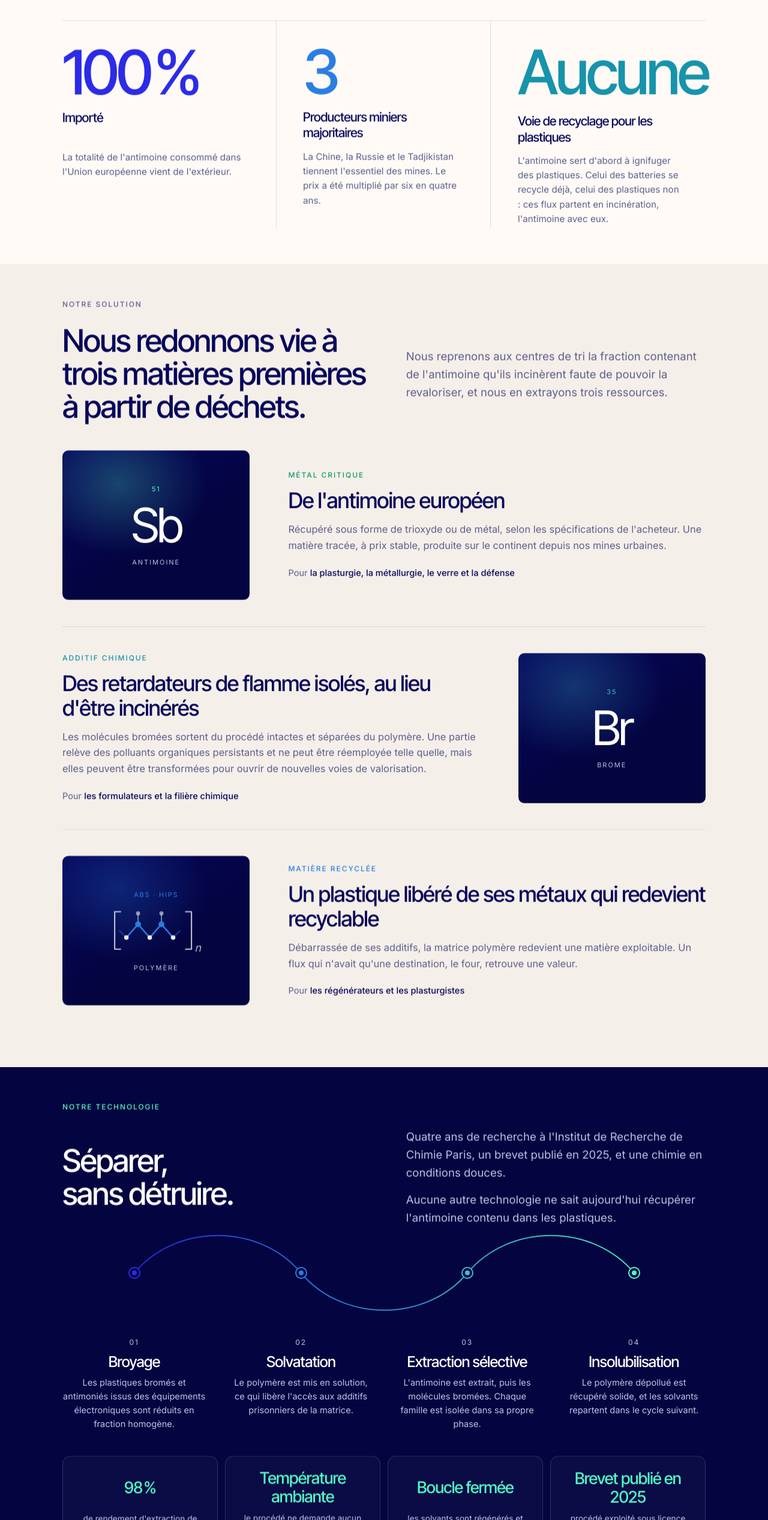
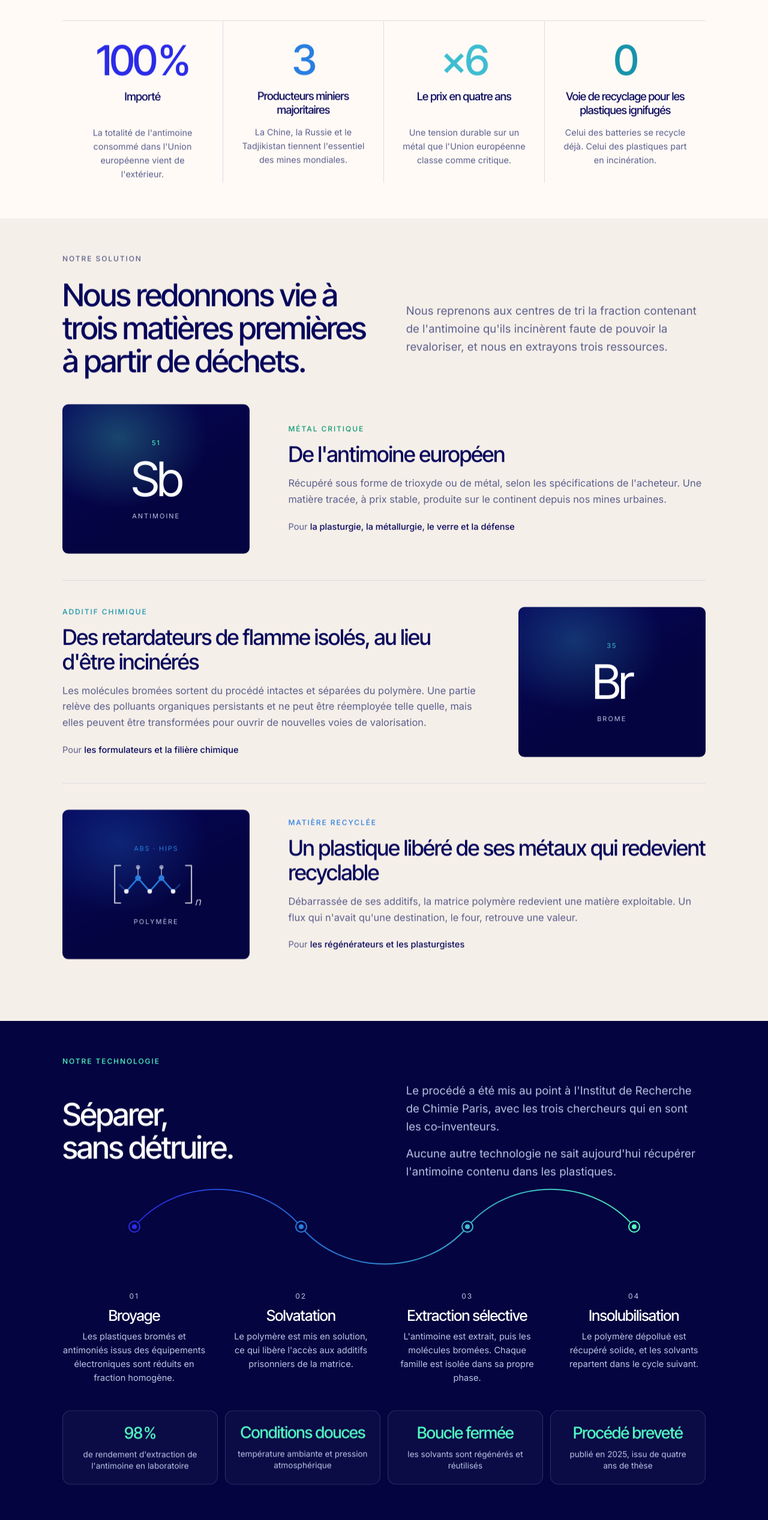
Before and after one commit to DeeeMines/deeemines-site, an Eleventy site: page src/index.njk in a window 1280 px wide. Shown: the part 1157-3691 px from the top of the page at 60% size. Built offline with nearby package versions, Linux system fonts and the light colour scheme; Eleventy itself is replaced by a stand-in of ours; files that its build step writes are made by us from their sources.

Commit message:
conditions douces

```diff
--- a/src/_data/statique.json
+++ b/src/_data/statique.json
@@ -171,9 +171,6 @@
   "Ce métal critique entre dans les batteries, les câbles, les écrans tactiles, les panneaux solaires et les munitions.": "This critical metal goes into batteries, cables, touchscreens, solar panels and ammunition.",
   "En fin de vie, faute de solution de recyclage, ces produits partent à l'incinérateur avec l'antimoine qu'ils contiennent.": "At end of life, with no recycling route, these products go to the incinerator along with the antimony they contain.",
   "Producteurs miniers majoritaires": "Dominant mining producers",
-  "Aucune": "None",
-  "L'antimoine sert d'abord à ignifuger des plastiques. Celui des batteries se recycle déjà, celui des plastiques non : ces flux partent en incinération, l'antimoine avec eux.": "Antimony is used first to make plastics flame retardant. The antimony in batteries is already recycled; the antimony in plastics is not. Those streams are incinerated, and the antimony with them.",
-  "Quatre ans de recherche à l'Institut de Recherche de Chimie Paris, un brevet publié en 2025, et une chimie en conditions douces.": "Four years of research at the Institut de Recherche de Chimie Paris, a patent published in 2025, and a chemistry that works under mild conditions.",
   "Concours et distinctions": "Awards and distinctions",
   "Lauréat du concours i-PhD": "Winner of the i-PhD award",
   "Morvan Gaudin, distingué par Bpifrance pour la thèse à l'origine du procédé.": "Morvan Gaudin, recognised by Bpifrance for the thesis behind the process.",
@@ -202,16 +199,19 @@
   "Toutes les actualités": "All news",
   "DeeeMines est fondée par deux ingénieurs issus de l'université Paris Sciences & Lettres, entourés des trois chercheurs co-inventeurs du brevet, à l'Institut de Recherche de Chimie Paris.": "DeeeMines was founded by two engineers from Paris Sciences & Lettres university, alongside the three researchers who co-invented the patent at the Institut de Recherche de Chimie Paris.",
   "Un métalloïde discret, présent dans presque tous les objets électriques du quotidien, extrait à l'autre bout du monde, que l'Europe utilise puis incinère.": "A quiet metalloid, present in almost every electrical object we use, mined on the other side of the world, that Europe uses and then burns.",
-  "Voie de recyclage pour les plastiques": "Recycling route for plastics",
   "de rendement d'extraction de l'antimoine en laboratoire": "antimony extraction yield in the laboratory",
-  "Température ambiante": "Room temperature",
-  "le procédé ne demande aucun chauffage": "the process needs no heating at all",
   "Boucle fermée": "Closed loop",
   "les solvants sont régénérés et réutilisés": "the solvents are regenerated and reused",
-  "Brevet publié en 2025": "Patent published in 2025",
-  "procédé exploité sous licence": "process used under licence",
   "Nous récupérons ces plastiques (déchets électroniques, bâches, câbles) avant l'incinérateur.": "We take these plastics (electronic waste, technical covers, cables) before they reach the incinerator.",
   "Grâce à notre procédé breveté, nous en extrayons l'antimoine et les composés bromés, que nous remettons sur le marché européen.": "With our patented process we extract the antimony and the brominated compounds, and put them back on the European market.",
   "Les conditions douces de température et de pression permettent aussi de recycler le plastique une fois purifié.": "The mild temperature and pressure conditions also allow the plastic itself to be recycled once purified.",
-  "La Chine, la Russie et le Tadjikistan tiennent l'essentiel des mines. Le prix a été multiplié par six en quatre ans.": "China, Russia and Tajikistan hold most of the mines. The price has risen sixfold in four years."
+  "La Chine, la Russie et le Tadjikistan tiennent l'essentiel des mines mondiales.": "China, Russia and Tajikistan hold most of the world's mines.",
+  "Le prix en quatre ans": "The price over four years",
+  "Une tension durable sur un métal que l'Union européenne classe comme critique.": "Lasting pressure on a metal the European Union lists as critical.",
+  "Voie de recyclage pour les plastiques ignifugés": "Recycling route for flame-retarded plastics",
+  "Celui des batteries se recycle déjà. Celui des plastiques part en incinération.": "The antimony in batteries is already recycled. The antimony in plastics goes to incineration.",
+  "publié en 2025, issu de quatre ans de thèse": "published in 2025, from four years of doctoral research",
+  "Conditions douces": "Mild conditions",
+  "température ambiante et pression atmosphérique": "room temperature and atmospheric pressure",
+  "Le procédé a été mis au point à l'Institut de Recherche de Chimie Paris, avec les trois chercheurs qui en sont les co‑inventeurs.": "The process was developed at the Institut de Recherche de Chimie Paris, with the three researchers who co-invented it."
 }
--- a/src/_includes/styles.njk
+++ b/src/_includes/styles.njk
@@ -104,7 +104,6 @@ header{position:sticky;top:0;z-index:50;background:rgba(255,250,246,.92);
 .stmt .lead,.stmt p.lead{max-width:none}
 @media(max-width:880px){.stmt{grid-template-columns:1fr}}
 .stmt h2{max-width:22ch}
-.fig .n-mot{font-size:clamp(38px,4.6vw,62px);letter-spacing:-.045em;padding-bottom:.06em}
 .figs{margin-top:clamp(28px,3.2vw,44px);border-top:1px solid var(--line);
   display:grid;grid-template-columns:repeat(3,minmax(0,1fr))}
 .fig{padding:38px 44px 4px;border-right:1px solid var(--line);display:flex;flex-direction:column}
@@ -115,7 +114,31 @@ header{position:sticky;top:0;z-index:50;background:rgba(255,250,246,.92);
 .fig .k{margin-top:16px;font-family:var(--disp);font-size:clamp(18px,1.75vw,21px);
   font-weight:500;letter-spacing:-.03em;line-height:1.25;min-height:2.5em;
   display:flex;align-items:flex-start}
-.fig p{margin-top:14px;font-size:15.2px;line-height:1.6;color:var(--soft);max-width:36ch}
+.fig p{margin-top:14px;font-size:15.2px;line-height:1.6;color:var(--soft);max-width:36ch;min-height:4.8em}
+/* Quatre colonnes : chacune perd un quart de sa largeur. Les chiffres, les
+   marges intérieures et les libellés se resserrent en conséquence. */
+.figs-4{grid-template-columns:repeat(4,minmax(0,1fr))}
+.figs-4 .fig{padding:34px 26px 4px;text-align:center;align-items:center}
+.figs-4 .fig:first-child{padding-left:26px}
+.figs-4 .fig .n{justify-content:center}
+.figs-4 .fig .k{justify-content:center;text-align:center}
+.figs-4 .fig p{margin-left:auto;margin-right:auto}
+.figs-4 .fig .n{font-size:clamp(48px,5.4vw,78px)}
+.figs-4 .fig .k{font-size:clamp(16px,1.5vw,18.5px);min-height:2.5em}
+.figs-4 .fig p{font-size:14.4px;min-height:4.8em}
+@media(max-width:1080px){
+  .figs-4{grid-template-columns:repeat(2,minmax(0,1fr))}
+  .figs-4 .fig:nth-child(2n){border-right:0}
+  .figs-4 .fig:nth-child(-n+2){border-bottom:1px solid var(--line)}
+  .figs-4 .fig:nth-child(n+3){padding-top:34px}
+  .figs-4 .fig:nth-child(3){padding-left:0}
+}
+@media(max-width:620px){
+  .figs-4{grid-template-columns:1fr}
+  .figs-4 .fig{border-right:0;border-bottom:1px solid var(--line);padding:30px 0 26px}
+  .figs-4 .fig .k,.figs-4 .fig p{min-height:0}
+}
+
 @media(max-width:880px){
   .figs{grid-template-columns:1fr}
   .fig{border-right:0;border-bottom:1px solid var(--line);padding:30px 0 26px}
@@ -179,10 +202,10 @@ header{position:sticky;top:0;z-index:50;background:rgba(255,250,246,.92);
 @media(max-width:880px){.chips{grid-template-columns:1fr 1fr}}
 @media(max-width:520px){.chips{grid-template-columns:1fr}}
 .chip{border:1px solid var(--line-d);border-radius:14px;padding:22px 20px 20px;text-align:center;
-  background:rgba(255,255,255,.03)}
+  background:rgba(255,255,255,.03);display:flex;flex-direction:column}
 .chip b{display:block;font-family:var(--disp);font-weight:500;letter-spacing:-.03em;
   font-size:clamp(21px,2.2vw,27px);line-height:1.14;color:var(--mint);margin-bottom:10px;
-  min-height:2.28em;display:flex;align-items:center;justify-content:center;text-align:center}
+  min-height:1.14em;display:flex;align-items:center;justify-content:center;text-align:center}
 .chip span{display:block;font-size:13.6px;line-height:1.45;color:var(--soft-dark)}
 
 .dist{display:grid;grid-template-columns:1fr 1fr;gap:clamp(24px,3.4vw,54px);margin-top:22px}
--- a/src/index.njk
+++ b/src/index.njk
@@ -41,7 +41,7 @@ ogTitre: "DeeeMines"
       </div>
     </div>
 
-    <div class="figs">
+    <div class="figs figs-4">
       <div class="fig" style="--c:var(--blue)">
         <div class="n">100&#8239;%</div>
         <div class="k">Importé</div>
@@ -50,12 +50,17 @@ ogTitre: "DeeeMines"
       <div class="fig" style="--c:var(--azure)">
         <div class="n">3</div>
         <div class="k">Producteurs miniers majoritaires</div>
-        <p>La Chine, la Russie et le Tadjikistan tiennent l'essentiel des mines. Le prix a été multiplié par six en quatre ans.</p>
+        <p>La Chine, la Russie et le Tadjikistan tiennent l'essentiel des mines mondiales.</p>
+      </div>
+      <div class="fig" style="--c:var(--cyan)">
+        <div class="n">&#215;6</div>
+        <div class="k">Le prix en quatre ans</div>
+        <p>Une tension durable sur un métal que l'Union européenne classe comme critique.</p>
       </div>
       <div class="fig" style="--c:var(--cyan-d)">
-        <div class="n n-mot">Aucune</div>
-        <div class="k">Voie de recyclage pour les plastiques</div>
-        <p>L'antimoine sert d'abord à ignifuger des plastiques. Celui des batteries se recycle déjà, celui des plastiques non : ces flux partent en incinération, l'antimoine avec eux.</p>
+        <div class="n">0</div>
+        <div class="k">Voie de recyclage pour les plastiques ignifugés</div>
+        <p>Celui des batteries se recycle déjà. Celui des plastiques part en incinération.</p>
       </div>
     </div>
   </div>
@@ -149,7 +154,7 @@ ogTitre: "DeeeMines"
     <div class="stmt">
       <h2 style="color:#fff">Séparer,<br>sans détruire.</h2>
       <div class="lead">
-        <p>Quatre ans de recherche à l'Institut de Recherche de Chimie Paris, un brevet publié en 2025, et une chimie en conditions douces.</p>
+        <p>Le procédé a été mis au point à l'Institut de Recherche de Chimie Paris, avec les trois chercheurs qui en sont les co‑inventeurs.</p>
         <p>Aucune autre technologie ne sait aujourd'hui récupérer l'antimoine contenu dans les plastiques.</p>
       </div>
     </div>
@@ -197,9 +202,9 @@ ogTitre: "DeeeMines"
 
     <div class="chips">
       <div class="chip"><b>98&#8239;%</b><span>de rendement d'extraction de l'antimoine en laboratoire</span></div>
-      <div class="chip"><b>Température ambiante</b><span>le procédé ne demande aucun chauffage</span></div>
+      <div class="chip"><b>Conditions douces</b><span>température ambiante et pression atmosphérique</span></div>
       <div class="chip"><b>Boucle fermée</b><span>les solvants sont régénérés et réutilisés</span></div>
-      <div class="chip"><b>Brevet publié en 2025</b><span>procédé exploité sous licence</span></div>
+      <div class="chip"><b>Procédé breveté</b><span>publié en 2025, issu de quatre ans de thèse</span></div>
     </div>
   </div>
 </section>
```
